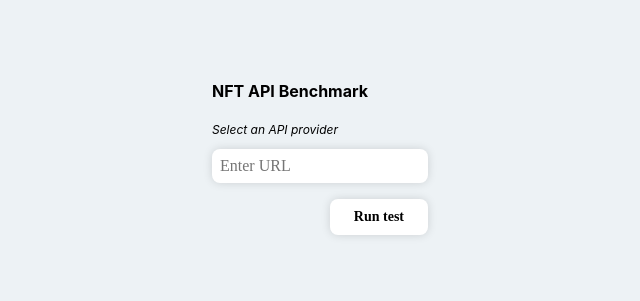
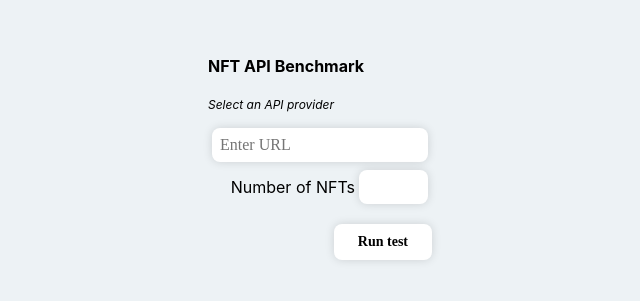
Before and after one commit to eefh/benchmarker-next, a Next.js app: page / in a window 1280 px wide. Shown: the part 253-554 px from the top of the page, without its empty margins (320-960 px from the left). Built offline with nearby package versions, Linux system fonts and the light colour scheme.

Commit message:
Add input number

```diff
--- a/pages/index.js
+++ b/pages/index.js
@@ -4,7 +4,7 @@ import styles from "../styles/Home.module.css";
 import { useState } from "react";
 export default function Home() {
     const [loading, setLoading] = useState(false);
-    const handleSubmit = () => {};
+    const benchmark = () => {};
 
     return (
         <div className={styles.container}>
@@ -18,7 +18,7 @@ export default function Home() {
             </Head>
 
             <main className={styles.main}>
-                <form onSubmit={handleSubmit} className={styles.form}>
+                <form onSubmit={benchmark} className={styles.form}>
                     <h4>NFT API Benchmark</h4>
                     <p>
                         <em>Select an API provider</em>
@@ -30,6 +30,16 @@ export default function Home() {
                             placeholder="Enter URL"
                             spellCheck="false"
                         ></input>
+                        <div className={styles.group}>
+                            <label>Number of NFTs</label>
+                            <input
+                                className={`${styles.number} ${styles.input}`}
+                                type="number"
+                                min="1"
+                                max="32"
+                            ></input>
+                        </div>
+
                         <button className={styles.button}>Run test</button>
                     </div>
                 </form>
--- a/styles/Home.module.css
+++ b/styles/Home.module.css
@@ -19,6 +19,12 @@
   align-items:flex-end;
 }
 
+.group {
+  display: flex;
+  align-items: center;
+  justify-content: space-between;
+}
+
 .input {
   padding: 8px;
   background-color: rgb(255, 255, 255);
@@ -28,7 +34,8 @@
   border-radius: 8px;
   box-shadow: 0px 0px 10px rgba(0, 0, 0, 0.137);
   border: none;
-    transition: 400ms;
+  transition: 400ms;
+  margin: 4px;
 }
 .input:focus {
   box-shadow: 0px 0px 30px rgba(0, 55, 87, 0.219);
@@ -48,3 +55,7 @@
   margin: 16px 0px 0px 0px;
 
 }
+
+.number {
+  text-align: center;
+}
```
